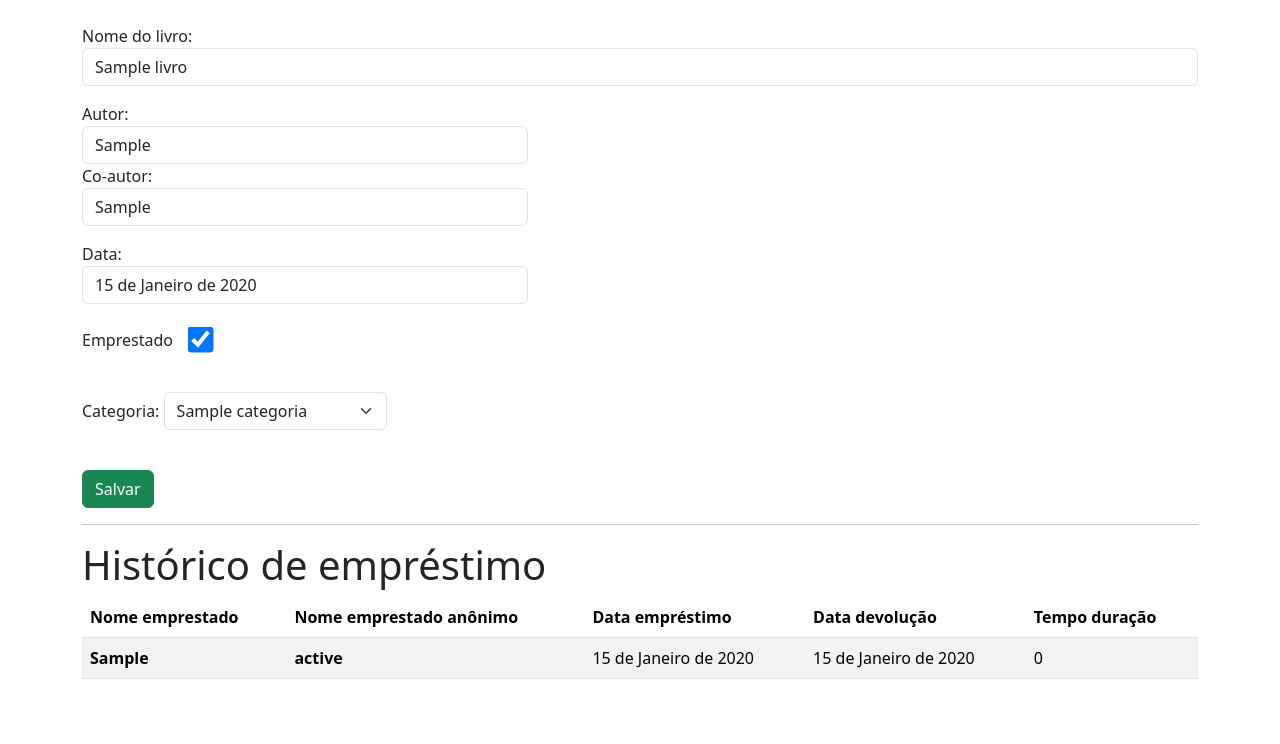
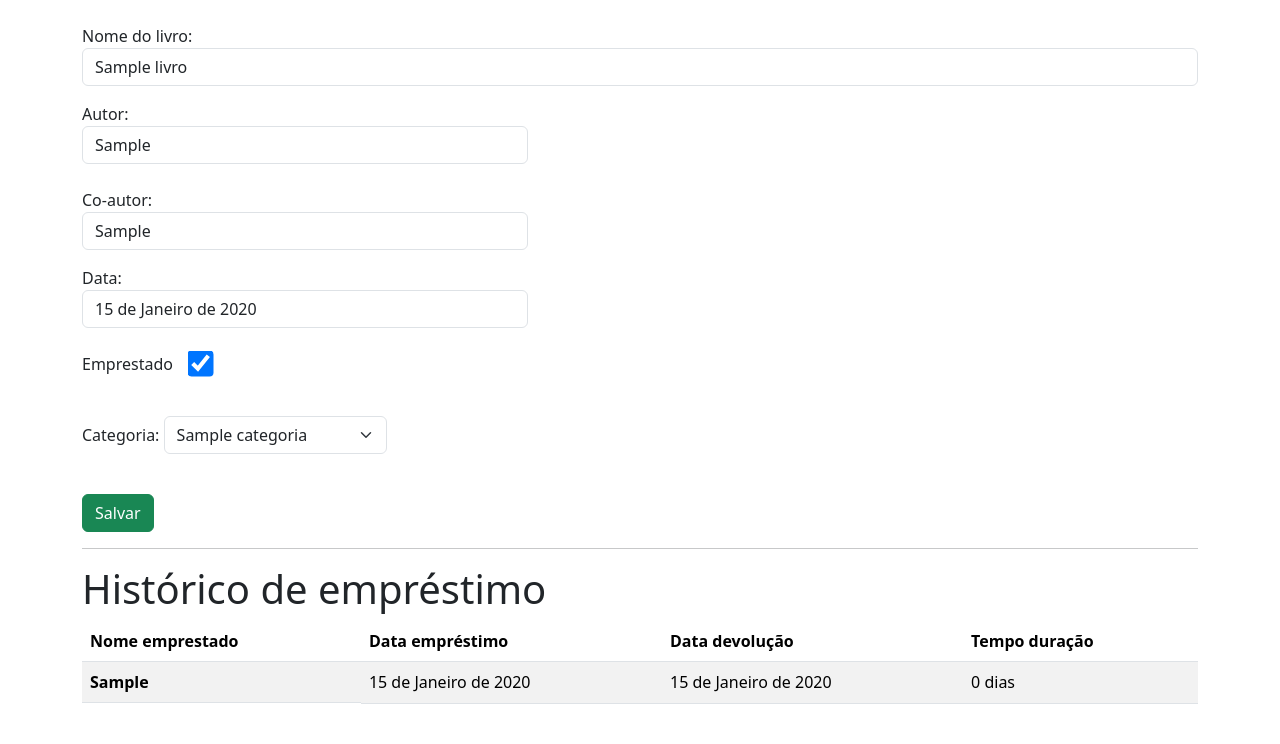
Before and after one commit to lfstos/biblioteca, a Django app: page /livro/ver_livro/1 in a window 1280 px wide. Shown: the part 56-800 px from the top of the page. Run offline with Django 4.2, Linux system fonts and the light colour scheme; a user stored in the database is signed in; tables that the repository leaves empty hold one stand-in row (values such as "Sample post").

Commit message:
Adicionado validação, se o co_autor for none, campo recebe '', verifica para quem foi emprestado livro, se é usuário cadastrado no sistema ou usuário anônimo e apresenta na tela e mostra duração tempo que o usuário ficou com o livro

```diff
--- a/livro/templates/ver_livro.html
+++ b/livro/templates/ver_livro.html
@@ -14,9 +14,10 @@
             </p>
                 <label>Autor:</label>
                 <input style="width: 40%" class="form-control" type="text" value="{{ livro.autor }}">
+                <br>
             <p>
                 <label>Co-autor:</label>
-                <input style="width: 40%" class="form-control" type="text" value="{{ livro.co_autor }}">
+                <input style="width: 40%" class="form-control" type="text" {% if livro.co_autor == none %} value="" {% else %} value="{{ livro.co_autor }}" {% endif %}>
             </p>
                 <label>Data:</label>
                 <input style="width: 40%" class="form-control" type="text" value="{{ livro.data_cadastro }}">
@@ -51,7 +52,6 @@
             <thead>
               <tr>
                 <th scope="col">Nome emprestado</th>
-                <th scope="col">Nome emprestado anônimo</th>
                 <th scope="col">Data empréstimo</th>
                 <th scope="col">Data devolução</th>
                 <th scope="col">Tempo duração</th>
@@ -60,12 +60,22 @@
             <tbody>
                 {% for emprestimo in emprestimos %}
                     <tr>
-                        <th scope="row">{{ emprestimo.nome_emprestado }}</th>
-                        <th scope="row">{{ emprestimo.nome_emprestado_anonimo }}</th>
+                        <th style="display: none;" scope="row">{{ emprestimo.nome_emprestado }}</th>
+                        <th style="display: none;" scope="row">{{ emprestimo.nome_emprestado_anonimo }}</th>
+                        {% if emprestimo.nome_emprestado != none %}
+                            <th style="display: block;" scope="row">{{ emprestimo.nome_emprestado }}</th>
+                        {% else %}
+                            <th style="display: block;" scope="row">{{ emprestimo.nome_emprestado_anonimo }}</th>
+                        {% endif %}
                         <td>{{ emprestimo.data_emprestimo }}</td>
                         <td>{{ emprestimo.data_devolucao }}</td>
-                        <td>{{ emprestimo.data_devolucao|mostra_duracao:emprestimo.data_emprestimo }}</td>
-
+                        <td>
+                            {% if emprestimo.data_devolucao|mostra_duracao:emprestimo.data_emprestimo == 1 %}
+                                {{ emprestimo.data_devolucao|mostra_duracao:emprestimo.data_emprestimo }} dia
+                            {% else %}
+                            {{ emprestimo.data_devolucao|mostra_duracao:emprestimo.data_emprestimo }} dias
+                            {% endif %}
+                        </td>
 
                     </tr>
                 {% endfor %}
```
